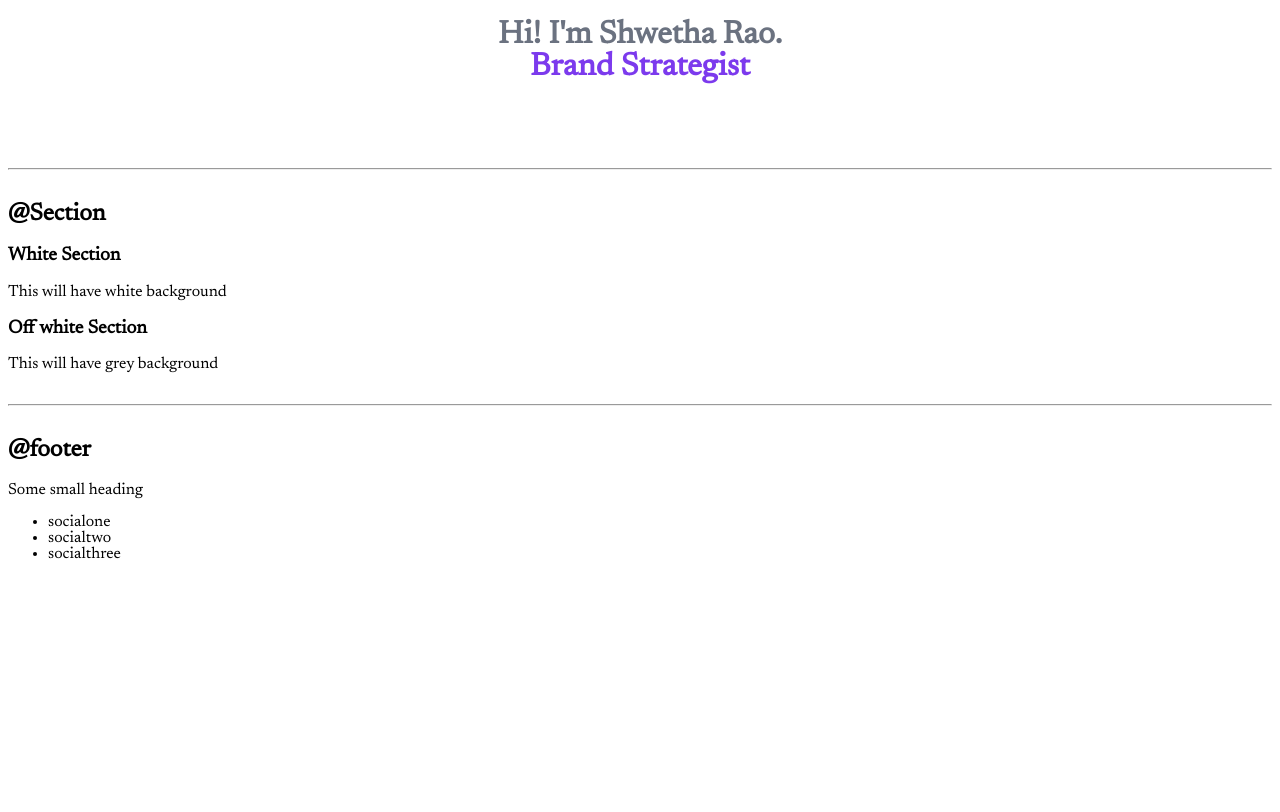
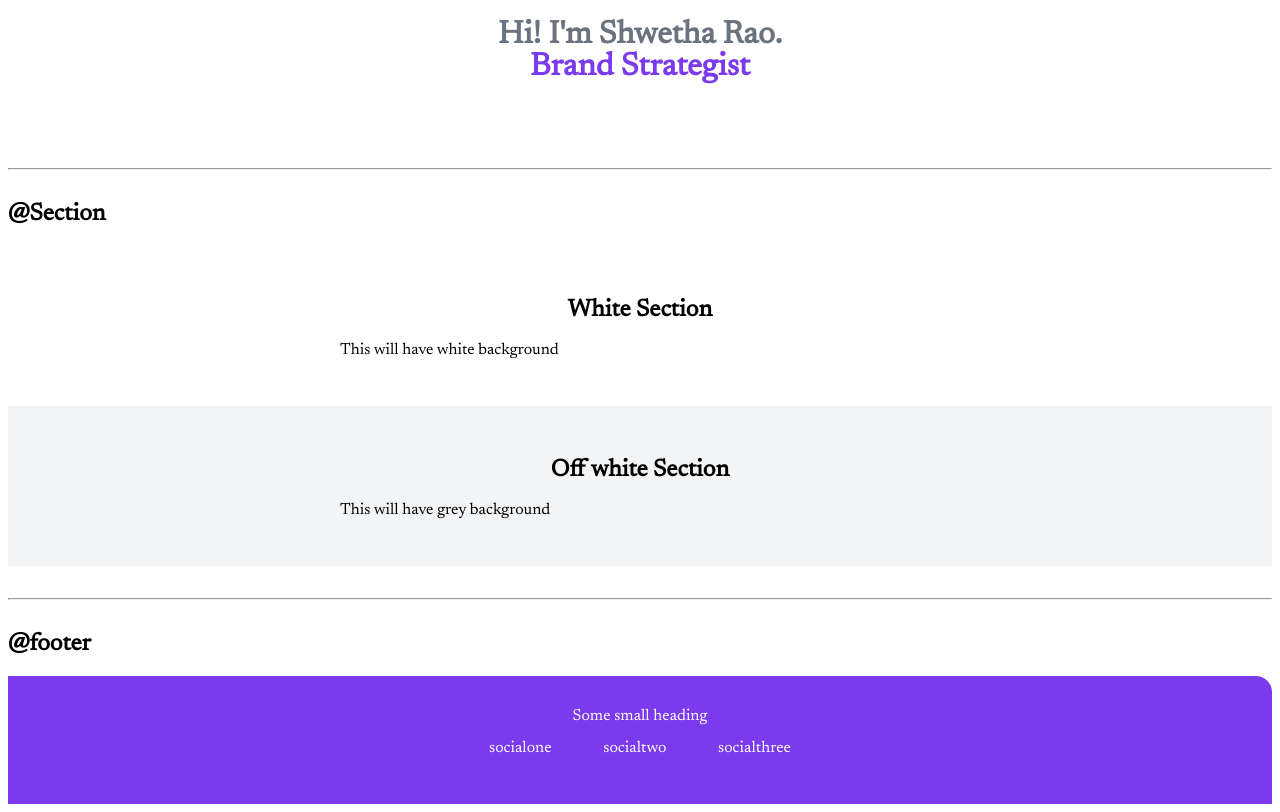
Before and after one commit to rao-shwetha/shwetharao-site, a plain HTML site: page index.html in a window 1280 px wide. Shown: the part 1648-2460 px from the top of the page. Before the commit the page ends 2226 px from the top, so only its background shows below. Drawn offline with Linux system fonts and the light colour scheme.

Commit message:
footer and sections updated

```diff
--- a/index.html
+++ b/index.html
@@ -93,26 +93,39 @@
     </header>
     <hr>
     <h2>@Section</h2>
-    <section>
-        <h3>
+    <section class="section">
+        <div class="container container-centre">
+        <h1>
             White Section
-        </h3>
+        </h1>
         <p>This will have white background</p>
+    </div>
     </section>
-    <section>
-        <h3>
+    <section class="section ow">
+        <div class="container container-centre">
+        <h1>
             Off white Section
-        </h3>
+        </h1>
         <p>This will have grey background</p>
+    </div>
     </section>
     <hr>
     <h2>@footer</h2>
-    <footer>
-        <div> Some small heading </div>
-        <ul>
-            <li>socialone</li>
-            <li>socialtwo</li>
-            <li>socialthree</li>
+    <footer class="footer">
+        <div class="footer-header"> Some small heading </div>
+        <ul class="social-links">
+            <li class="list-item-inline">
+                <a class="link" href="/">socialone
+                </a>
+            </li>
+            <li class="list-item-inline">
+                <a class="link" href="/">socialtwo
+                </a>
+            </li>
+            <li class="list-item-inline">
+                <a class="link" href="/">socialthree
+                </a>
+            </li>
         </ul>
     </footer>
 </body>
--- a/styles.css
+++ b/styles.css
@@ -1,16 +1,19 @@
 @import url('https://fonts.googleapis.com/css2?family=Newsreader&display=swap');
 
-:root{
+:root {
     --primary-color: #7C3AED;
     --dark-gray: #6B7280;
+    --off-white:#F3F4F6;
 }
 
 body {
     font-family: 'Newsreader', serif;
 }
-hr{
+
+hr {
     margin: 2rem 0rem;
 }
+
 /** container **/
 .container {
     padding: 0rem 1rem;
@@ -18,12 +21,13 @@ hr{
 
 .container-centre {
     max-width: 600px;
-    margin:auto;
+    margin: auto;
 }
+
 /**Links**/
 .link {
-text-decoration: none;
-padding: 0.5rem 1rem;
+    text-decoration: none;
+    padding: 0.5rem 1rem;
 }
 
 .link-primary {
@@ -31,54 +35,95 @@ padding: 0.5rem 1rem;
     border-radius: 0.5rem;
     color: white;
 }
+
 .link-secondary {
     color: var(--primary-color);
     border-radius: 0.5rem;
     border: 1px solid var(--primary-color);
 }
+
 /**Lists**/
 .list-non-bullet {
-    list-style:none;
+    list-style: none;
 }
-.list-item-inline{
-    display:inline;
-    padding:0rem 0.5rem;
+
+.list-item-inline {
+    display: inline;
+    padding: 0rem 0.5rem;
 }
+
 /**navigation**/
-.navigation{
+.navigation {
     background-color: var(--primary-color);
-    color:white;
-    padding:1rem;
-    border-bottom-left-radius:1rem;
+    color: white;
+    padding: 1rem;
+    border-bottom-left-radius: 1rem;
 }
+
 .navigation .nav-brand {
     font-weight: bold;
     font-size: large;
 }
+
 .navigation .nav-pills {
     text-align: right;
 }
-.navigation .link{
+
+.navigation .link {
     color: white;
 
 }
+
 .navigation .link-active {
     font-weight: bold;
 }
+
 /**Header**/
 .hero {
-    padding:2rem;
+    padding: 2rem;
 }
+
 .hero .hero-img {
     max-width: 400px;
-    display:block;
-    margin:auto;
+    display: block;
+    margin: auto;
 }
+
 .hero .hero-heading {
     padding-top: 1rem;
-   color: var(--dark-gray);
-   text-align: center;
+    color: var(--dark-gray);
+    text-align: center;
 }
+
 .hero .hero-heading .heading-inverted {
     color: var(--primary-color);
 }
+
+/**sections**/
+.section {
+    padding: 2rem;
+
+}
+
+.section h1 {
+    text-align: center;
+
+}
+.ow {
+    background-color: var(--off-white);
+}
+/**footers**/
+.footer {
+    background-color: var(--primary-color);
+    padding: 2rem 1rem;
+    text-align: center;
+    color: white;
+    border-top-right-radius: 1rem;
+
+}
+.footer .link {
+    color: white;
+}
+.footer ul {
+    padding-inline-start: 0px;
+}
```
